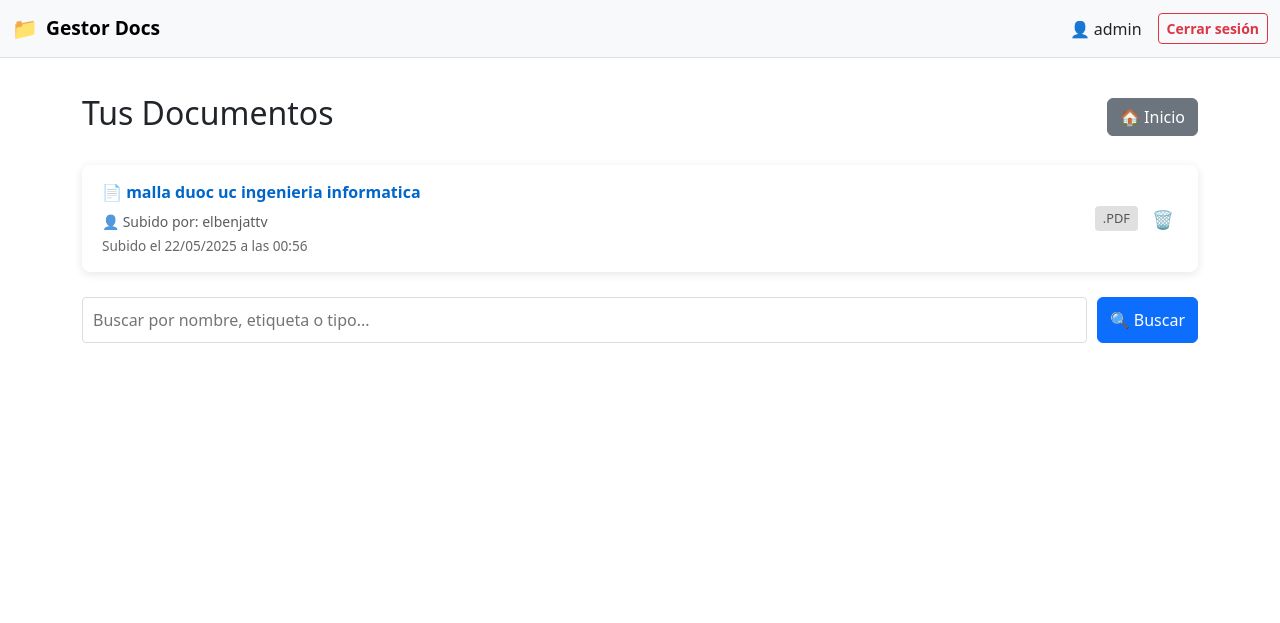
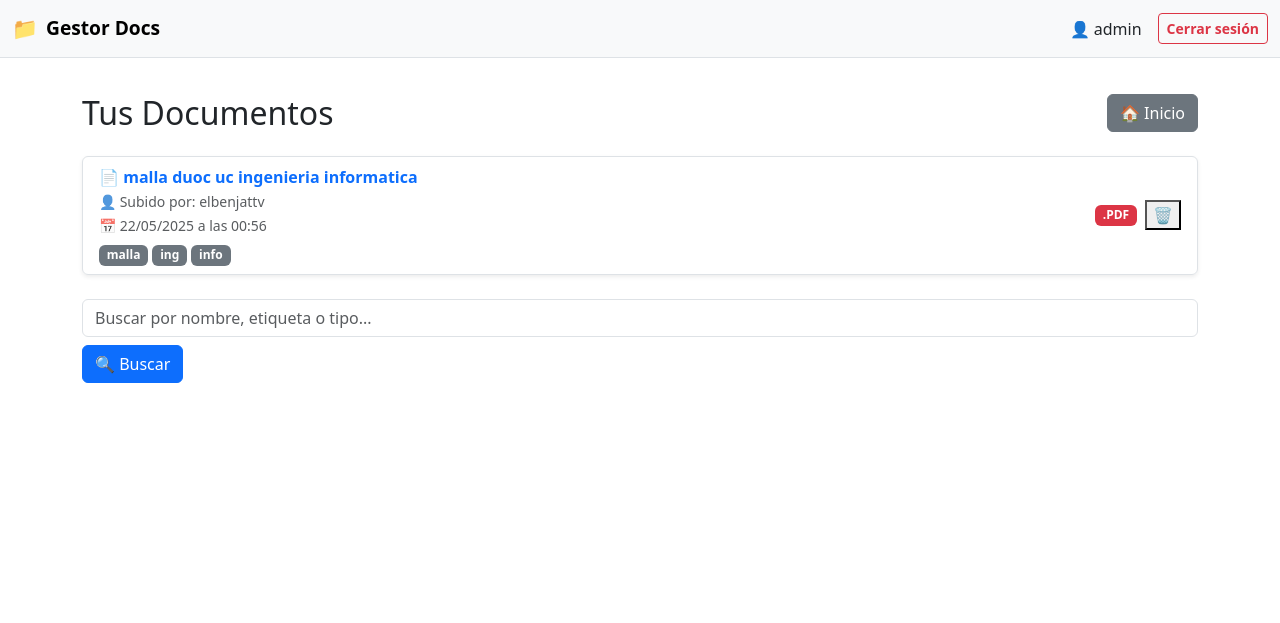
Before and after one commit to BenjaBarraza/gestor_documental, a Django app: page /lista/ in a window 1280 px wide. Shown: the top 623 px of the page. Run offline with Django 5.2, Linux system fonts and the light colour scheme; a user stored in the database is signed in; data comes from the database, SQL or seed files in the repository; both versions use the stored data as it was after the commit; parts of the project's set-up code (start-up, migrations or seed data) failed here and were passed over; some libraries are stand-ins or nearby versions.

Commit message:
Refactor code structure and remove redundant sections for improved readability and maintainability

```diff
--- a/documentos/models.py
+++ b/documentos/models.py
@@ -2,13 +2,15 @@ from django.db import models
 from django.contrib.auth.models import User
 from django.dispatch import receiver
 from django.db.models.signals import post_save
+import uuid
 
 class Documento(models.Model):
-    usuario = models.ForeignKey(User, on_delete=models.CASCADE, related_name='documentos')  # este se mantiene
+    nombre = models.CharField(max_length=200)
     archivo = models.FileField(upload_to='documentos/')
-    nombre = models.CharField(max_length=200)
     etiquetas = models.CharField(max_length=100, blank=True)
     fecha_subida = models.DateTimeField(auto_now_add=True)
+    usuario = models.ForeignKey(User, on_delete=models.CASCADE)
+    enlace_publico = models.UUIDField(default=uuid.uuid4, unique=True, editable=False, null=True, blank=True)
 
     def __str__(self):
         return self.nombre
--- a/documentos/templates/documentos/lista.html
+++ b/documentos/templates/documentos/lista.html
@@ -1,185 +1,81 @@
 {% extends 'documentos/base.html' %}
+{% load etiquetas_tags %}
+
 
 {% block title %}Tus Documentos | Gestor Documental{% endblock %}
 
 {% block content %}
-<style>
-  .header {
-    display: flex;
-    justify-content: space-between;
-    align-items: center;
-    margin-bottom: 25px;
-    flex-wrap: wrap;
-    gap: 15px;
-  }
-
-  .document-list {
-    list-style: none;
-    padding: 0;
-    background: white;
-    border-radius: 8px;
-    box-shadow: 0 2px 10px rgba(0, 0, 0, 0.1);
-    overflow: hidden;
-  }
-
-  .document-item {
-    padding: 15px 20px;
-    border-bottom: 1px solid #eee;
-    display: flex;
-    justify-content: space-between;
-    align-items: center;
-    flex-wrap: wrap;
-  }
-
-  .document-item:last-child {
-    border-bottom: none;
-  }
-
-  .document-info {
-    flex-grow: 1;
-    margin-right: 15px;
-  }
-
-  .document-name {
-    color: #0066cc;
-    font-weight: bold;
-    text-decoration: none;
-    display: block;
-    margin-bottom: 5px;
-  }
-
-  .document-name:hover {
-    text-decoration: underline;
-  }
-
-  .document-date {
-    color: #666;
-    font-size: 0.85em;
-  }
-
-  .document-actions {
-    display: flex;
-    gap: 10px;
-    align-items: center;
-  }
-
-  .document-type {
-    background-color: #e0e0e0;
-    padding: 3px 8px;
-    border-radius: 4px;
-    font-size: 0.8em;
-    color: #555;
-  }
-
-  .delete-btn {
-    color: #e74c3c;
-    background: none;
-    border: none;
-    cursor: pointer;
-    font-size: 1.1em;
-    padding: 5px;
-    border-radius: 50%;
-    width: 30px;
-    height: 30px;
-    display: flex;
-    align-items: center;
-    justify-content: center;
-    transition: all 0.2s;
-  }
-
-  .delete-btn:hover {
-    background-color: #fdeaea;
-    transform: scale(1.1);
-  }
-
-  .empty-message {
-    text-align: center;
-    padding: 40px;
-    color: #666;
-    font-style: italic;
-  }
-
-  .search-form {
-    display: flex;
-    gap: 10px;
-    margin-top: 25px;
-    flex-wrap: wrap;
-  }
-
-  .search-form input {
-    padding: 10px;
-    border: 1px solid #ddd;
-    border-radius: 4px;
-    flex-grow: 1;
-    min-width: 200px;
-  }
-
-  .modal {
-    display: none;
-    position: fixed;
-    top: 0;
-    left: 0;
-    width: 100%;
-    height: 100%;
-    background-color: rgba(0, 0, 0, 0.5);
-    z-index: 1000;
-    justify-content: center;
-    align-items: center;
-  }
-
-  .modal-content {
-    background: white;
-    padding: 25px;
-    border-radius: 8px;
-    max-width: 500px;
-    width: 90%;
-    box-shadow: 0 4px 20px rgba(0, 0, 0, 0.15);
-  }
-
-  .modal-actions {
-    display: flex;
-    justify-content: flex-end;
-    gap: 10px;
-    margin-top: 20px;
-  }
-</style>
-
-{% if user.is_authenticated %}
-  <div class="header">
-    <h2>Tus Documentos</h2>
-    <div class="d-flex gap-2">
+<div class="header d-flex justify-content-between align-items-center flex-wrap gap-3 mb-4">
+  <h2 class="mb-0">Tus Documentos</h2>
   <a href="{% url 'documentos:home' %}" class="btn btn-secondary">🏠 Inicio</a>
-      <!-- <a href="{% url 'documentos:subir' %}" class="btn btn-success">＋ Subir documento</a> -->
-    </div>
 </div>
 
 {% if documentos %}
-    <ul class="document-list">
+  <ul class="list-group shadow-sm">
     {% for doc in documentos %}
-        <li class="document-item">
-          <div class="document-info">
-            <a href="{% url 'documentos:previsualizar' doc.id %}" class="document-name">📄 {{ doc.nombre }}</a>
+      <li class="list-group-item d-flex justify-content-between align-items-center flex-wrap gap-3">
+        <div class="flex-grow-1">
+          <!-- Icono por tipo -->
+          {% with ext=doc.archivo.name|slice:"-4:"|lower %}
+            {% if ext == ".pdf" %}
+              📄
+            {% elif ext == ".doc" or ext == "docx" %}
+              📝
+            {% elif ext == ".xls" or ext == "xlsx" %}
+              📊
+            {% elif ext == ".png" or ext == ".jpg" %}
+              🖼️
+            {% else %}
+              📁
+            {% endif %}
+          {% endwith %}
+          <a href="{% url 'documentos:previsualizar' doc.id %}" class="fw-semibold text-decoration-none text-primary">
+            {{ doc.nombre }}
+          </a>
+          <br>
           <small class="text-muted">👤 Subido por: {{ doc.usuario.username }}</small><br>
-            <span class="document-date">
-              Subido el {{ doc.fecha_subida|date:"d/m/Y" }} a las {{ doc.fecha_subida|date:"H:i" }}
-            </span>
+          <small class="text-muted">📅 {{ doc.fecha_subida|date:"d/m/Y" }} a las {{ doc.fecha_subida|date:"H:i" }}</small>
+
+          <!-- Etiquetas -->
+          {% if doc.etiquetas_lista %}
+            <div class="mt-1">
+              {% for etiqueta in doc.etiquetas_lista %}
+                <span class="badge bg-secondary">{{ etiqueta }}</span>
+              {% endfor %}
             </div>
-          <div class="document-actions">
-            <span class="document-type">{{ doc.archivo.name|slice:"-4:"|upper }}</span>
+          {% endif %}
+        </div>
+
+        <div class="d-flex align-items-center gap-2">
+          <!-- Tipo de archivo visual -->
+          {% with ext=doc.archivo.name|slice:"-4:"|upper %}
+            {% if ext == ".PDF" %}
+              <span class="badge bg-danger">{{ ext }}</span>
+            {% elif ext == ".JPG" or ext == ".PNG" %}
+              <span class="badge bg-info">{{ ext }}</span>
+            {% elif ext == ".DOC" or ext == "XLSX" %}
+              <span class="badge bg-warning text-dark">{{ ext }}</span>
+            {% else %}
+              <span class="badge bg-dark">{{ ext }}</span>
+            {% endif %}
+          {% endwith %}
+
+          <!-- Botón eliminar -->
           <button class="delete-btn" onclick='confirmDelete({{ doc.id }}, "{{ doc.nombre|escapejs }}")' title="Eliminar documento">🗑️</button>
         </div>
       </li>
     {% endfor %}
   </ul>
 {% else %}
-    <div class="empty-message">
-      <p>No tienes documentos aún.</p>
-      <a href="{% url 'documentos:subir' %}" class="btn btn-success mt-3">＋ Subir tu primer documento</a>
+  <div class="alert alert-secondary text-center mt-4">
+    <p class="mb-2">No tienes documentos aún.</p>
+    <a href="{% url 'documentos:subir' %}" class="btn btn-success">＋ Subir tu primer documento</a>
   </div>
 {% endif %}
 
-  <form method="get" action="{% url 'documentos:buscar' %}" class="search-form">
-    <input type="text" name="q" placeholder="Buscar por nombre, etiqueta o tipo...">
+<!-- Buscador -->
+<form method="get" action="{% url 'documentos:buscar' %}" class="search-form mt-4 d-flex flex-wrap gap-2">
+  <input type="text" name="q" placeholder="Buscar por nombre, etiqueta o tipo..." class="form-control">
   <button type="submit" class="btn btn-primary">🔍 Buscar</button>
 </form>
 
@@ -196,15 +92,6 @@
   </div>
 </div>
 
-{% else %}
-  <div class="login-container">
-    <h3 class="login-title">Por favor inicia sesión</h3>
-    <p>Para acceder a tus documentos, debes iniciar sesión en el sistema.</p>
-    <a href="{% url 'admin:login' %}" class="btn btn-primary mt-3">Iniciar sesión</a>
-    <a href="{% url 'documentos:home' %}" class="btn btn-secondary mt-2">🏠 Volver al inicio</a>
-  </div>
-{% endif %}
-
 <script>
   let currentDocId = null;
 
@@ -220,9 +107,7 @@
   }
 
   document.getElementById('confirmDeleteBtn').addEventListener('click', function () {
-    if (currentDocId) {
-      deleteDocument(currentDocId);
-    }
+    if (currentDocId) deleteDocument(currentDocId);
   });
 
   function deleteDocument(docId) {
@@ -235,18 +120,11 @@
     })
     .then((response) => response.json())
     .then((data) => {
-        if (data.success || data.status === 'success') {
-          window.location.reload();
-        } else {
-          alert('Error al eliminar: ' + (data.error || 'Error desconocido'));
-        }
+      if (data.success || data.status === 'success') window.location.reload();
+      else alert('Error al eliminar: ' + (data.error || 'Error desconocido'));
     })
-      .catch((error) => {
-        alert('Error de red al eliminar: ' + error.message);
-      })
-      .finally(() => {
-        closeModal();
-      });
+    .catch((error) => alert('Error de red al eliminar: ' + error.message))
+    .finally(() => closeModal());
   }
 
   document.getElementById('deleteModal').addEventListener('click', function (e) {
--- a/documentos/urls.py
+++ b/documentos/urls.py
@@ -12,5 +12,5 @@ urlpatterns = [
     path('previsualizar/<int:documento_id>/', views.previsualizar_documento, name='previsualizar'),
     path('eliminar/<int:documento_id>/', views.eliminar_documento, name='eliminar_documento'),
     path('registro/', views.registrar_usuario, name='registrar'),
-
+    path('compartir/<uuid:enlace>/', views.compartir_documento, name='compartir_documento'),
 ]
--- a/documentos/views.py
+++ b/documentos/views.py
@@ -8,8 +8,21 @@ from django.views.decorators.http import require_POST
 from django.http import JsonResponse
 from .forms import RegistroUsuarioForm
 from django.db.models import Q
+from django.http import HttpResponseForbidden
 
 # Vista de subida (solo para logueados)
+
+def compartir_documento(request, enlace):
+    documento = get_object_or_404(Documento, enlace_publico=enlace)
+
+    es_pdf = documento.archivo.name.lower().endswith('.pdf')
+    es_imagen = documento.archivo.name.lower().endswith(('.jpg', '.jpeg', '.png', '.gif'))
+
+    return render(request, 'documentos/compartido.html', {
+        'documento': documento,
+        'es_pdf': es_pdf,
+        'es_imagen': es_imagen,
+    })
 
 
 def home(request):
@@ -55,20 +68,35 @@ def listar_documentos(request):
     else:
         documentos = Documento.objects.filter(usuario=request.user)
 
+    # 👇 Agrega esta parte para dividir las etiquetas antes de enviar a la plantilla
+    for doc in documentos:
+        if doc.etiquetas:
+            doc.etiquetas_lista = [e.strip() for e in doc.etiquetas.split(',')]
+        else:
+            doc.etiquetas_lista = []
+
     return render(request, 'documentos/lista.html', {'documentos': documentos})
+
 
 
 @login_required
 def buscar_documentos(request):
-    query = request.GET.get('q', '')
-    documentos = Documento.objects.filter(
-        Q(nombre__icontains=query) |
-        Q(etiquetas__icontains=query),
-        usuario=request.user  # Filtra solo documentos del usuario
-    )
+    query = request.GET.get("q", "").strip()
+    documentos = Documento.objects.none()
+
+    if query:
+        documentos = Documento.objects.filter(
+            Q(nombre__icontains=query) |
+            Q(etiquetas__icontains=query) |
+            Q(archivo__iendswith=query)  # ejemplo: "pdf" o ".pdf"
+        )
+
+        if not request.user.is_superuser:
+            documentos = documentos.filter(usuario=request.user)
+
     return render(request, 'documentos/resultados_busqueda.html', {
         'documentos': documentos,
-        'query': query
+        'query': query,
     })
 
 
--- a/gestor_docs/urls.py
+++ b/gestor_docs/urls.py
@@ -14,3 +14,6 @@ urlpatterns = [
     # Rutas de tu app principal
     path('', include(('documentos.urls', 'documentos'), namespace='documentos')),
 ] + static(settings.MEDIA_URL, document_root=settings.MEDIA_ROOT)
+
+if settings.DEBUG:
+    urlpatterns += static(settings.MEDIA_URL, document_root=settings.MEDIA_ROOT)
```
Also changed, not shown: documentos/templates/documentos/compartido.html (added, +24 -0 lines), documentos/templates/documentos/previsualizar.html (+44 -95 lines), documentos/templates/documentos/resultados_busqueda.html (+27 -4 lines), documentos/templates/documentos/subir.html (+21 -7 lines), documentos/templatetags/etiquetas_tags.py (added, +11 -0 lines), db.sqlite3, documentos/migrations/0001_initial.py, documentos/migrations/0002_perfilusuario.py (deleted), documentos/migrations/0003_documento_user.py (deleted), documentos/migrations/0004_remove_documento_user_alter_documento_usuario.py (deleted), documentos/templatetags/__init__.py (added), media/documentos/Captura_de_pantalla_2025-05-15_131512.png (added), media/documentos/Captura_de_pantalla_2025-05-19_172652.png (added), 2 other files. Lines whose indentation alone changed are shown as unchanged.
